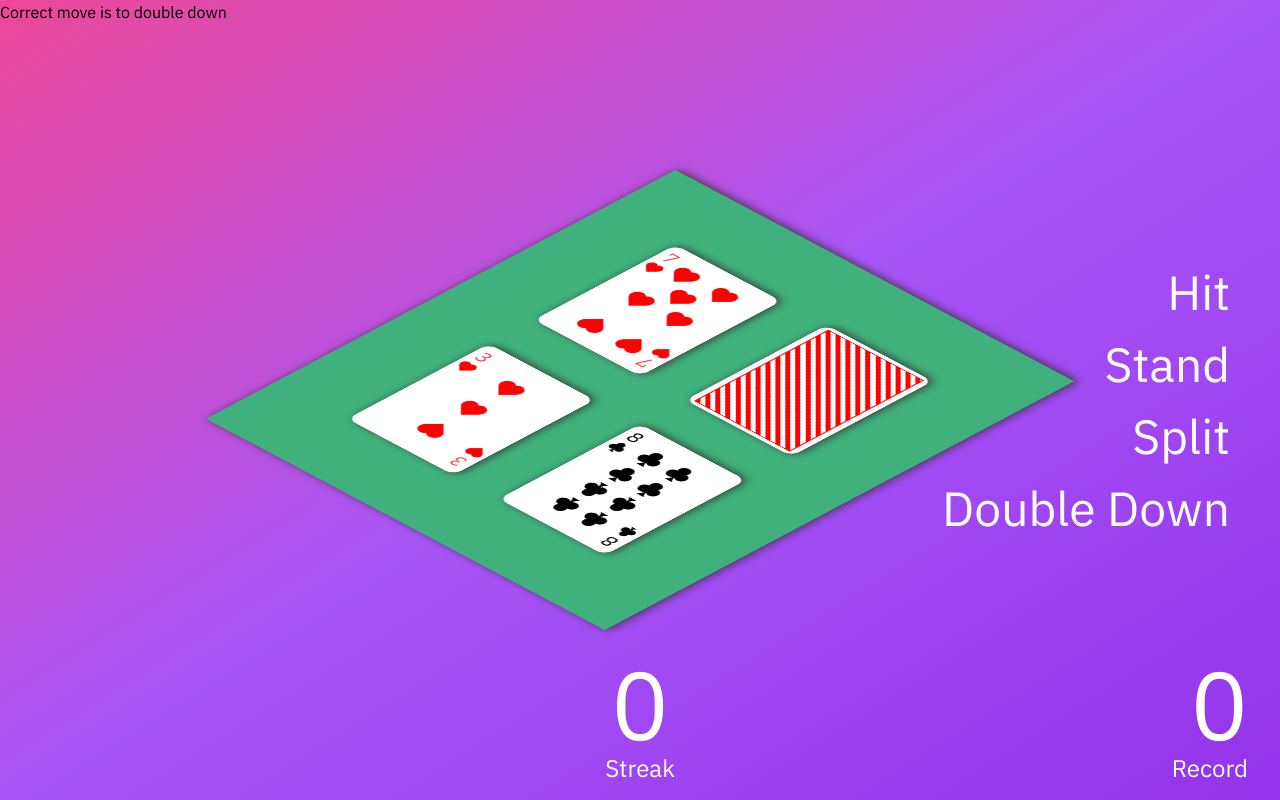
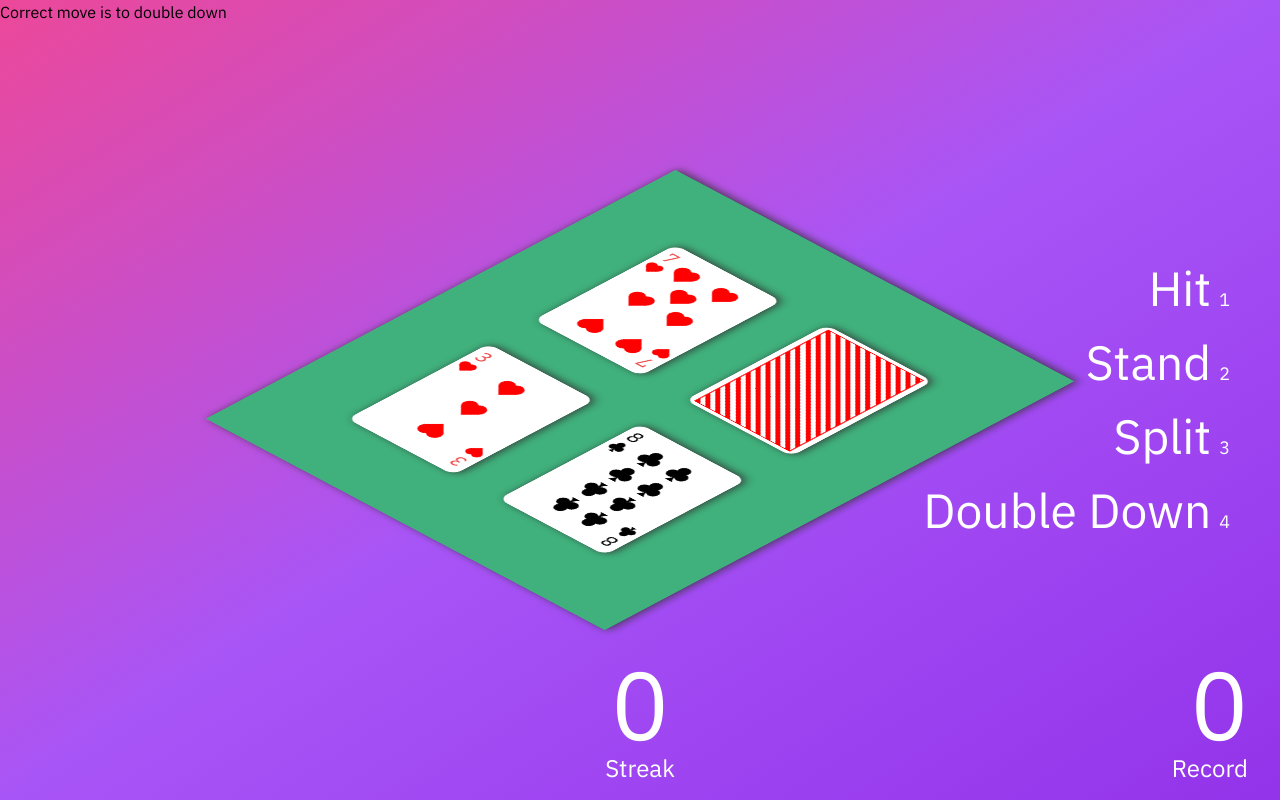
Before and after one commit to benjamin-atlas/perfect-blackjack-strategy, a Vue app in the folder perfect-blackjack-strategy-frontend/: page / in a window 1280 px wide. Built offline with nearby package versions, Linux system fonts and the light colour scheme.

Commit message:
Disabled controls until cards are dealt

```diff
--- a/perfect-blackjack-strategy-frontend/src/App.vue
+++ b/perfect-blackjack-strategy-frontend/src/App.vue
@@ -1,8 +1,8 @@
 <template>
   <div class="bg-gradient-to-br from-pink-500 via-purple-500 to-purple-600 w-screen h-screen overflow-hidden relative font-ibm-plex-sans">
-    <Table ref="tableRef"/>
+    <Table ref="tableRef" @control-state-changed="(controlsEnabled) => this.controlsEnabled = controlsEnabled"/>
     <Scores ref="scoreRef" />
-    <Controls @control-selected="onControlSelected" />
+    <Controls @control-selected="onControlSelected" :enabled="controlsEnabled" />
   </div>
 </template>
 
@@ -17,6 +17,11 @@ export default defineComponent({
     Controls,
     Scores,
     Table
+  },
+  data() {
+    return {
+      controlsEnabled: false as boolean
+    }
   },
   methods: {
     onControlSelected() {
--- a/perfect-blackjack-strategy-frontend/src/components/Controls.vue
+++ b/perfect-blackjack-strategy-frontend/src/components/Controls.vue
@@ -1,30 +1,42 @@
 <template>
   <div
-    class="text-white grid grid-cols-1 grid-rows-4 gap-6 w-[550px] text-right text-5xl fixed top-[50%] translate-y-[-50%] right-[50px]"
+    :class="`grid grid-cols-1 grid-rows-4 gap-6 w-[550px] text-right text-5xl fixed top-[50%] translate-y-[-50%] right-[50px] ${enabled ? 'text-white' : 'text-gray-300'}`"
   >
     <div
-      class="control-option cursor-pointer select-none mr-0"
+      :class="`control-option cursor-pointer select-none mr-0 ${
+        hitSelected ? 'selected' : ''
+      }`"
       @click="this.$emit('control-selected', 'hit')"
     >
-      Hit
+      <div class="inline-block">Hit</div>
+      <div class="text-lg inline-block ml-2">1</div>
     </div>
     <div
-      class="control-option cursor-pointer select-none mr-0"
+      :class="`control-option cursor-pointer select-none mr-0 ${
+        standSelected ? 'selected' : ''
+      }`"
       @click="this.$emit('control-selected', 'stand')"
     >
-      Stand
+      <div class="inline-block">Stand</div>
+      <div class="text-lg inline-block ml-2">2</div>
     </div>
     <div
-      class="control-option cursor-pointer select-none mr-0"
+      :class="`control-option cursor-pointer select-none mr-0 ${
+        splitSelected ? 'selected' : ''
+      }`"
       @click="this.$emit('control-selected', 'split')"
     >
-      Split
+      <div class="inline-block">Split</div>
+      <div class="text-lg inline-block ml-2">3</div>
     </div>
     <div
-      class="control-option cursor-pointer select-none mr-0"
+      :class="`control-option cursor-pointer select-none mr-0 ${
+        doubleDownSelected ? 'selected' : ''
+      }`"
       @click="this.$emit('control-selected', 'double down')"
     >
-      Double Down
+      <div class="inline-block">Double Down</div>
+      <div class="text-lg inline-block ml-2">4</div>
     </div>
   </div>
 </template>
@@ -32,16 +44,69 @@
 <script lang="ts">
 import { defineComponent } from "vue";
 
-export default defineComponent({});
+export default defineComponent({
+  props: {
+    enabled: Boolean,
+  },
+  data() {
+    return {
+      hitSelected: false as boolean,
+      standSelected: false as boolean,
+      splitSelected: false as boolean,
+      doubleDownSelected: false as boolean,
+    };
+  },
+  mounted() {
+    document.addEventListener("keydown", (event) => {
+      if (this.enabled) {
+        switch (event.key) {
+          case "1":
+            this.hitSelected = true;
+            this.$emit("control-selected", "hit");
+            setTimeout(() => {
+              this.hitSelected = false;
+            }, 800);
+            break;
+          case "2":
+            this.standSelected = true;
+            this.$emit("control-selected", "stand");
+            setTimeout(() => {
+              this.standSelected = false;
+            }, 800);
+            break;
+          case "3":
+            this.splitSelected = true;
+            this.$emit("control-selected", "split");
+            setTimeout(() => {
+              this.splitSelected = false;
+            }, 800);
+            break;
+          case "4":
+            this.doubleDownSelected = true;
+            this.$emit("control-selected", "double down");
+            setTimeout(() => {
+              this.doubleDownSelected = false;
+            }, 800);
+            break;
+        }
+      }
+    });
+  },
+});
 </script>
 
 <style lang="scss">
 .control-option {
   padding-right: 0px;
-  transition: padding-right 100ms linear, text-shadow 100ms linear;
+  transition: padding-right 100ms linear, text-shadow 100ms linear, color 100ms linear;
   &:hover {
     padding-right: 5px;
     text-shadow: 0 0 10px rgba(255, 255, 255, 0.5);
   }
 }
+
+.selected {
+  padding-right: 5px;
+  text-shadow: 0 0 10px rgba(255, 255, 255, 0.5);
+}
 </style>
--- a/perfect-blackjack-strategy-frontend/src/components/Table.vue
+++ b/perfect-blackjack-strategy-frontend/src/components/Table.vue
@@ -82,6 +82,7 @@ export default defineComponent({
       setTimeout(() => {
         this.playerHand.push(this.getRandomCard());
         this.computeCorrectMove();
+        this.$emit('control-state-changed', true);
       }, 1050);
     },
 
@@ -101,6 +102,7 @@ export default defineComponent({
     },
 
     reset() {
+      this.$emit('control-state-changed', false);
       this.clearCards();
       this.correctMove = null;
     },
```
